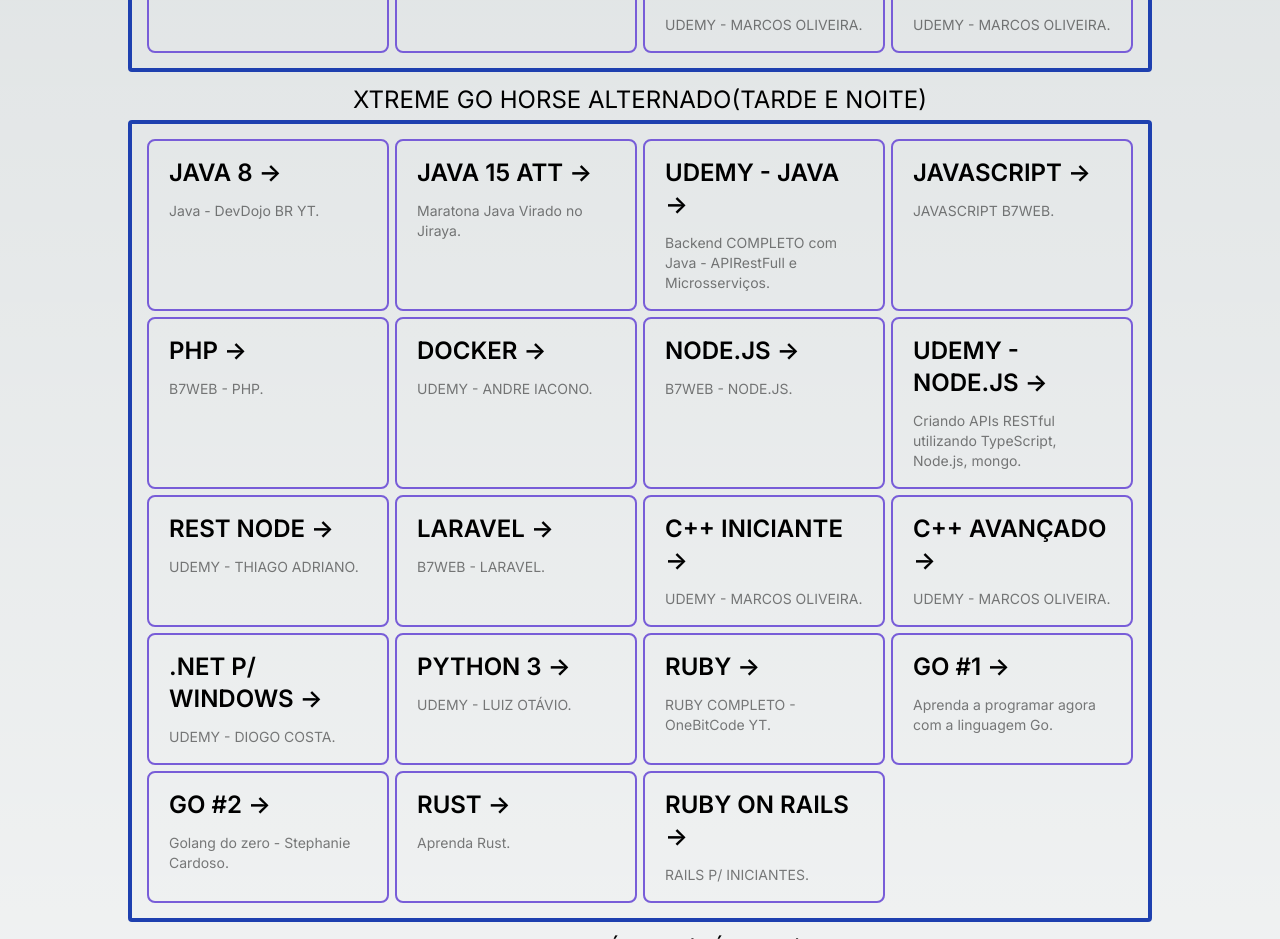
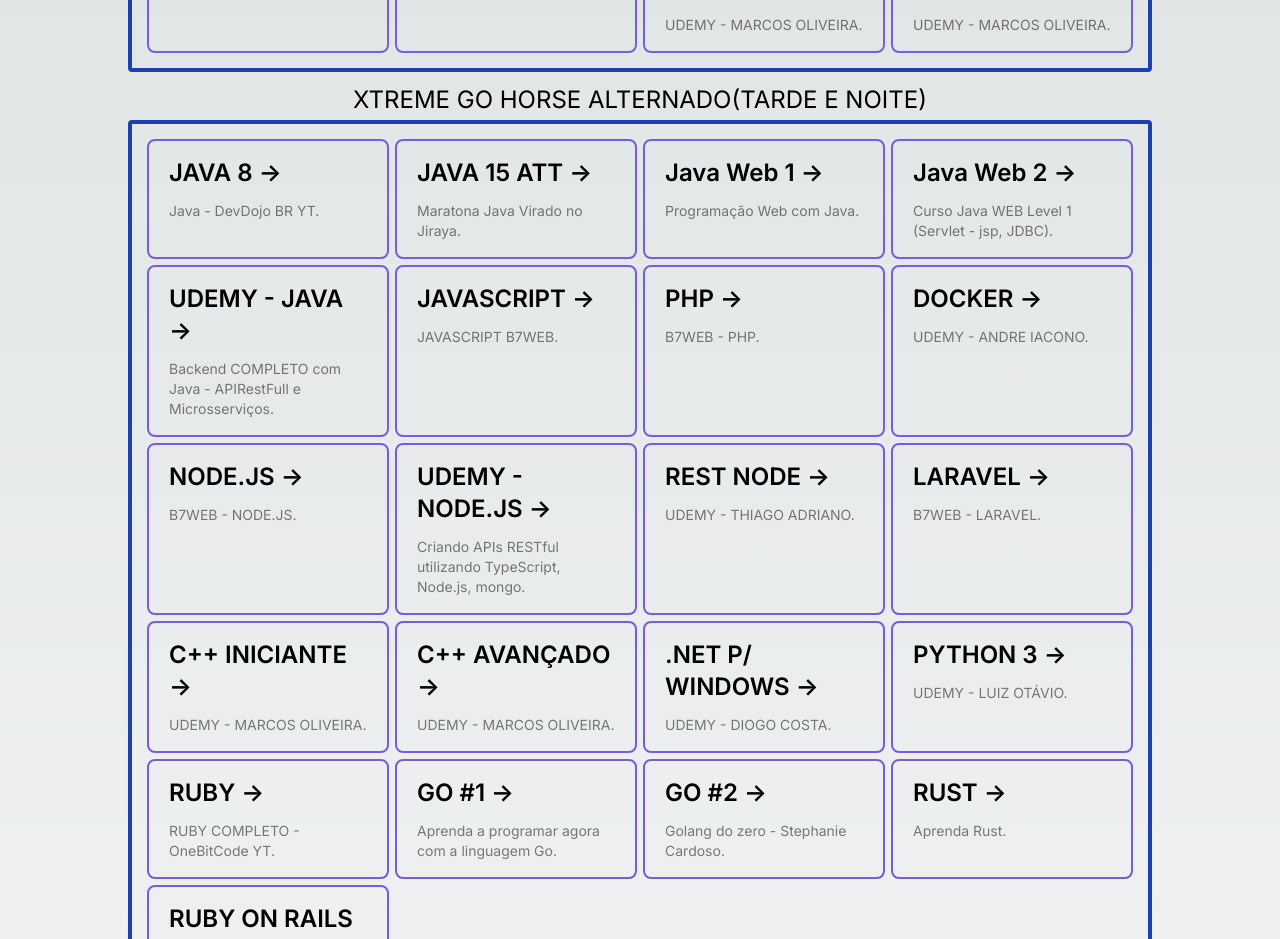
Before and after one commit to GamerCleanVic/design-dev, a Next.js app: page / in a window 1280 px wide. Shown: the part 880-1819 px from the top of the page. Built offline with nearby package versions, Linux system fonts and the light colour scheme.

Commit message:
Java Web

```diff
--- a/src/app/page.tsx
+++ b/src/app/page.tsx
@@ -288,7 +288,7 @@
             </p>
           </a>
 
-          <a
+      <a
             href="https://www.youtube.com/playlist?list=PL62G310vn6nFIsOCC0H-C2infYgwm8SWW"
             className="group rounded-lg border border-transparent px-5 py-4 transition-colors hover:border-gray-300 hover:bg-gray-100 hover:dark:border-neutral-700 hover:dark:bg-neutral-800/30 card-buttom"
             target="_blank"
@@ -302,6 +302,40 @@
             </h2>
             <p className="m-0 max-w-[30ch] text-sm opacity-50">
             Maratona Java Virado no Jiraya.
+            </p>
+      </a>
+
+      <a
+            href="https://www.youtube.com/playlist?list=PL_GwGUsBlNyfI0W3ggfffhBdJUqB4981Z"
+            className="group rounded-lg border border-transparent px-5 py-4 transition-colors hover:border-gray-300 hover:bg-gray-100 hover:dark:border-neutral-700 hover:dark:bg-neutral-800/30 card-buttom"
+            target="_blank"
+            rel="noopener noreferrer"
+          >
+            <h2 className="mb-3 text-2xl font-semibold">
+            Java Web 1{" "}
+              <span className="inline-block transition-transform group-hover:translate-x-1 motion-reduce:transform-none">
+                -&gt;
+              </span>
+            </h2>
+            <p className="m-0 max-w-[30ch] text-sm opacity-50">
+            Programação Web com Java.
+            </p>
+      </a>
+
+      <a
+            href="https://www.youtube.com/playlist?list=PLbEOwbQR9lqz9AnwhrrOLz9cz1-TxoiUg"
+            className="group rounded-lg border border-transparent px-5 py-4 transition-colors hover:border-gray-300 hover:bg-gray-100 hover:dark:border-neutral-700 hover:dark:bg-neutral-800/30 card-buttom"
+            target="_blank"
+            rel="noopener noreferrer"
+          >
+            <h2 className="mb-3 text-2xl font-semibold">
+            Java Web 2{" "}
+              <span className="inline-block transition-transform group-hover:translate-x-1 motion-reduce:transform-none">
+                -&gt;
+              </span>
+            </h2>
+            <p className="m-0 max-w-[30ch] text-sm opacity-50">
+            Curso Java WEB Level 1 (Servlet - jsp, JDBC).
             </p>
       </a>
 
```
